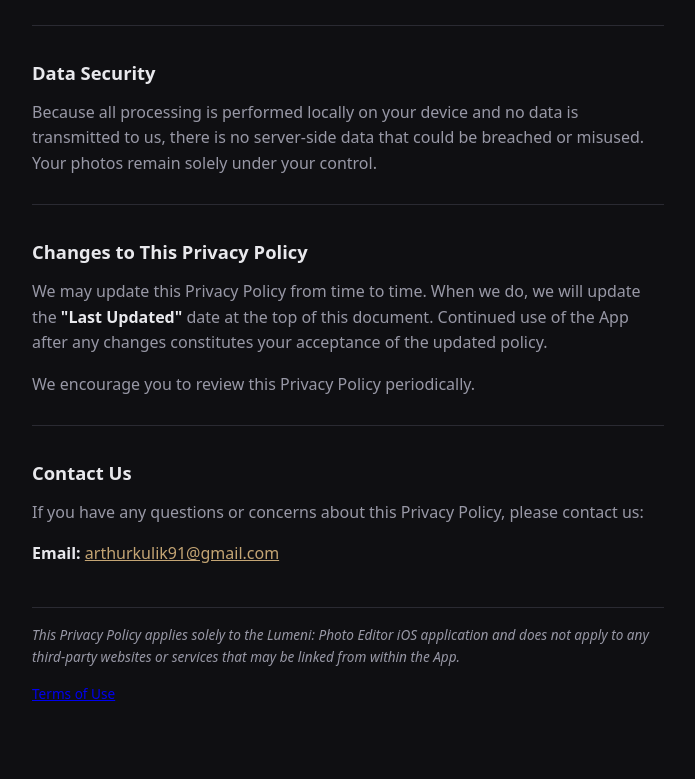
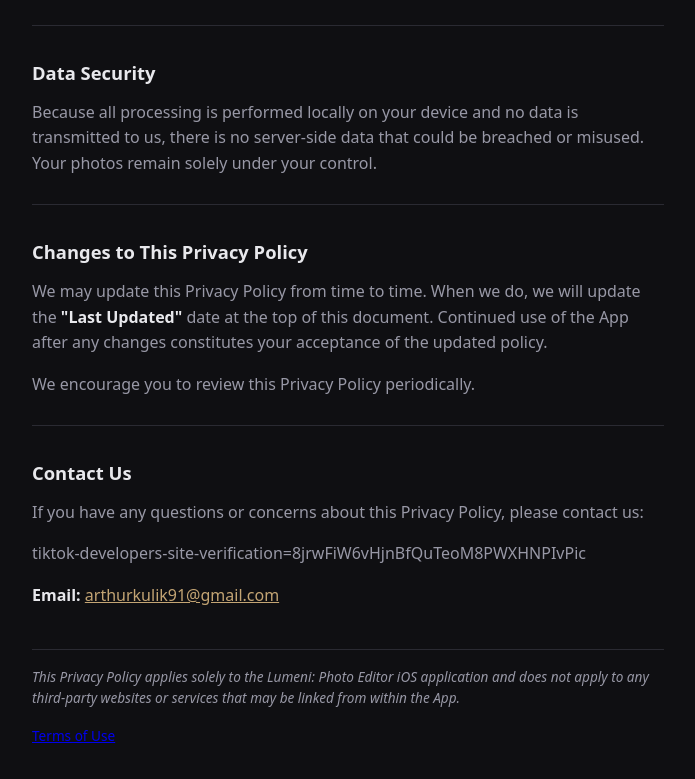
Before and after one commit to Satin91/docs, a plain HTML site: page privacy.html in a window 1280 px wide. Shown: the part 2239-3018 px from the top of the page, without its empty margins (292-987 px from the left). Drawn offline with Linux system fonts and the light colour scheme.

Commit message:
Update privacy.html

```diff
--- a/privacy.html
+++ b/privacy.html
@@ -98,6 +98,7 @@
 
   <h2>Contact Us</h2>
   <p>If you have any questions or concerns about this Privacy Policy, please contact us:</p>
+  <p>tiktok-developers-site-verification=8jrwFiW6vHjnBfQuTeoM8PWXHNPIvPic</p>
   <p><strong>Email:</strong> <a href="mailto:arthurkulik91@gmail.com" style="color:var(--accent)">arthurkulik91@gmail.com</a></p>
 
   <footer>
```
